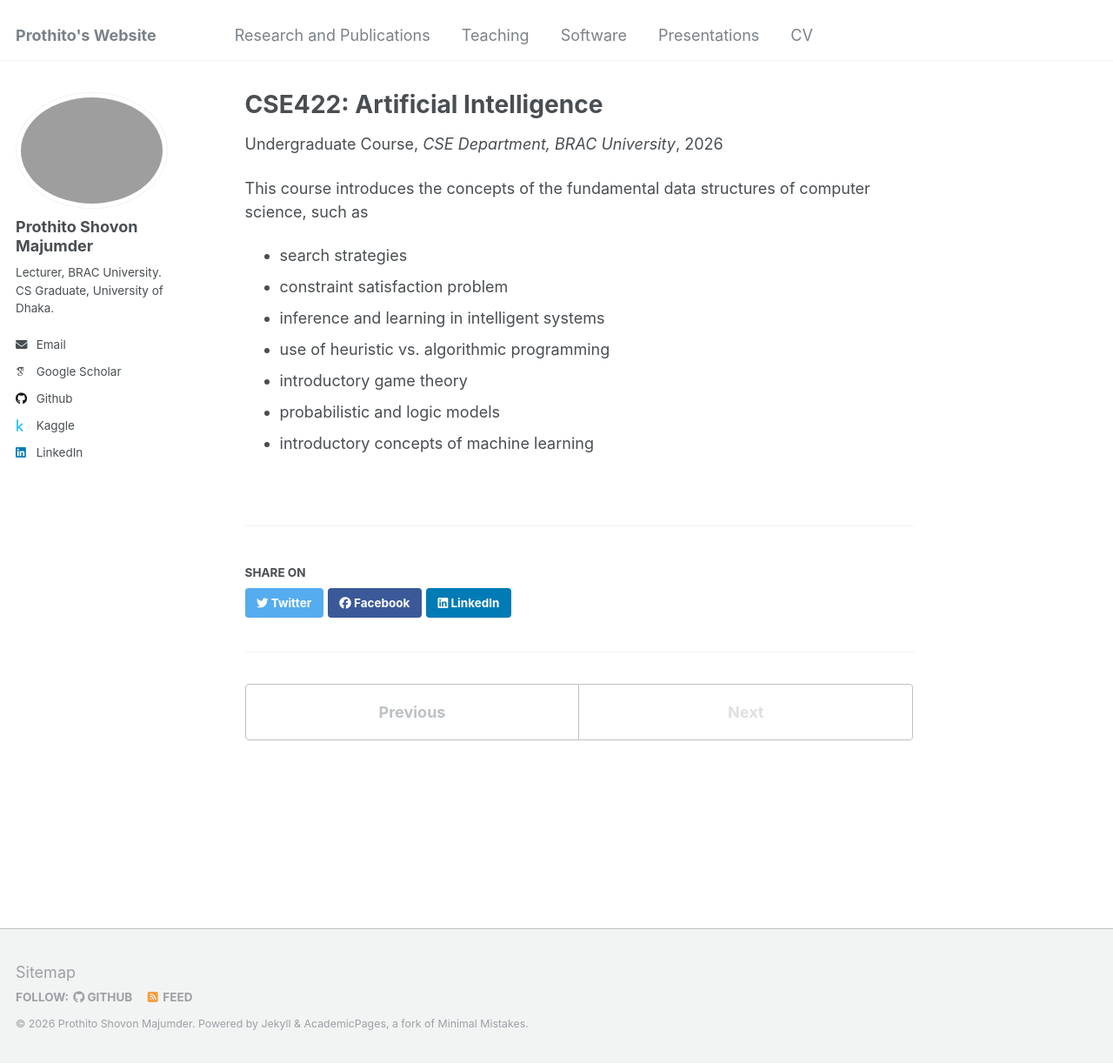
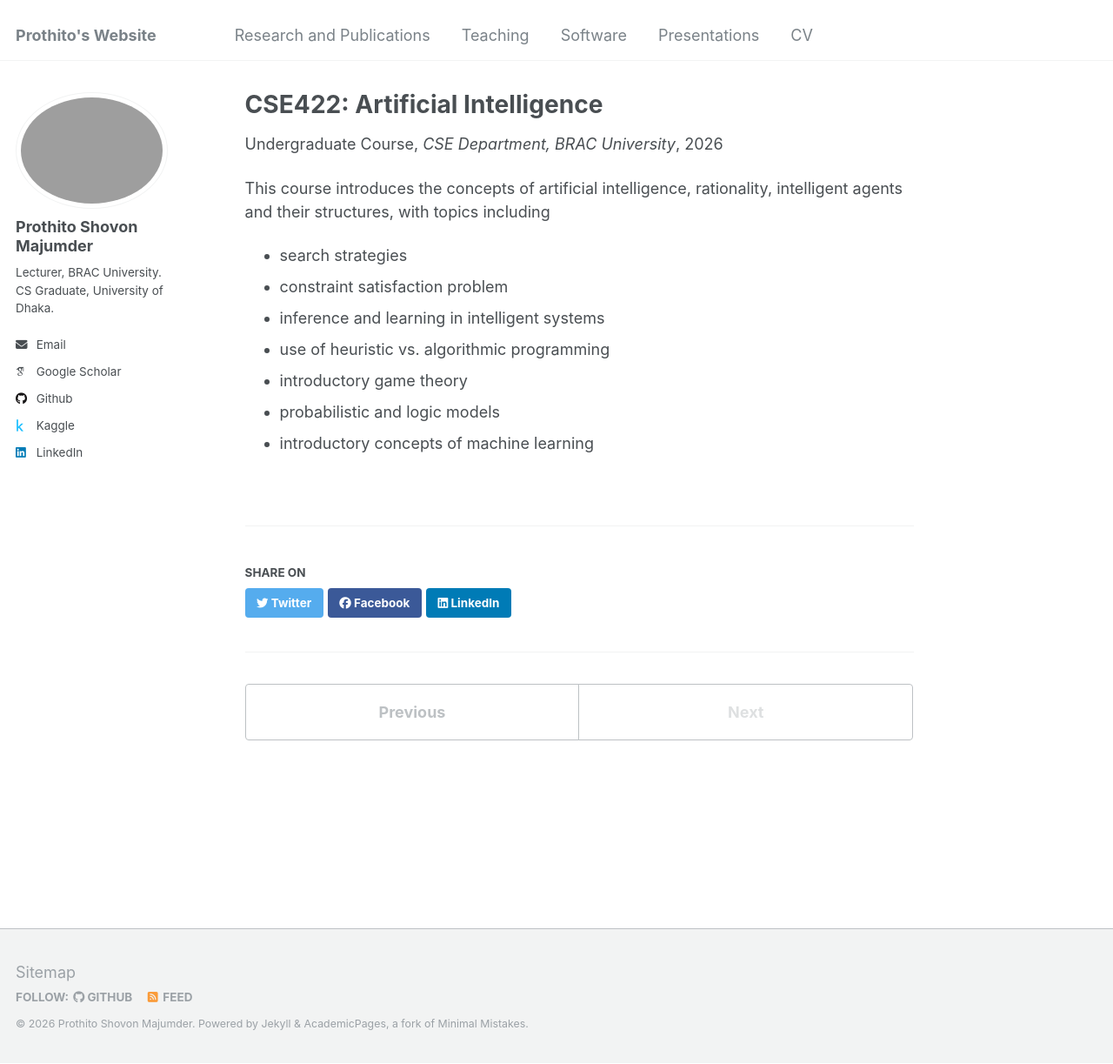
Before and after one commit to prothitoshovon/prothitoshovon.github.io, a Jekyll site: the page built from _teaching/cse422-artificial-intelligence.md, in a window 1280 px wide and 1223 px high. Shown: the whole window at 87% size. Built offline with Jekyll 4.4.1, drawn with Linux system fonts in a browser that asks for light colours; some web fonts are replaced.

Commit message:
topic update

```diff
--- a/_teaching/cse422-artificial-intelligence.md
+++ b/_teaching/cse422-artificial-intelligence.md
@@ -9,7 +9,7 @@ location: "Spring 2026"
 ---
 
 
-This course introduces the concepts of the fundamental data structures of computer science, such as
+This course introduces the concepts of artificial intelligence, rationality, intelligent agents and their structures, with topics including
 - search strategies
 - constraint satisfaction problem
 - inference and learning in intelligent systems
```
